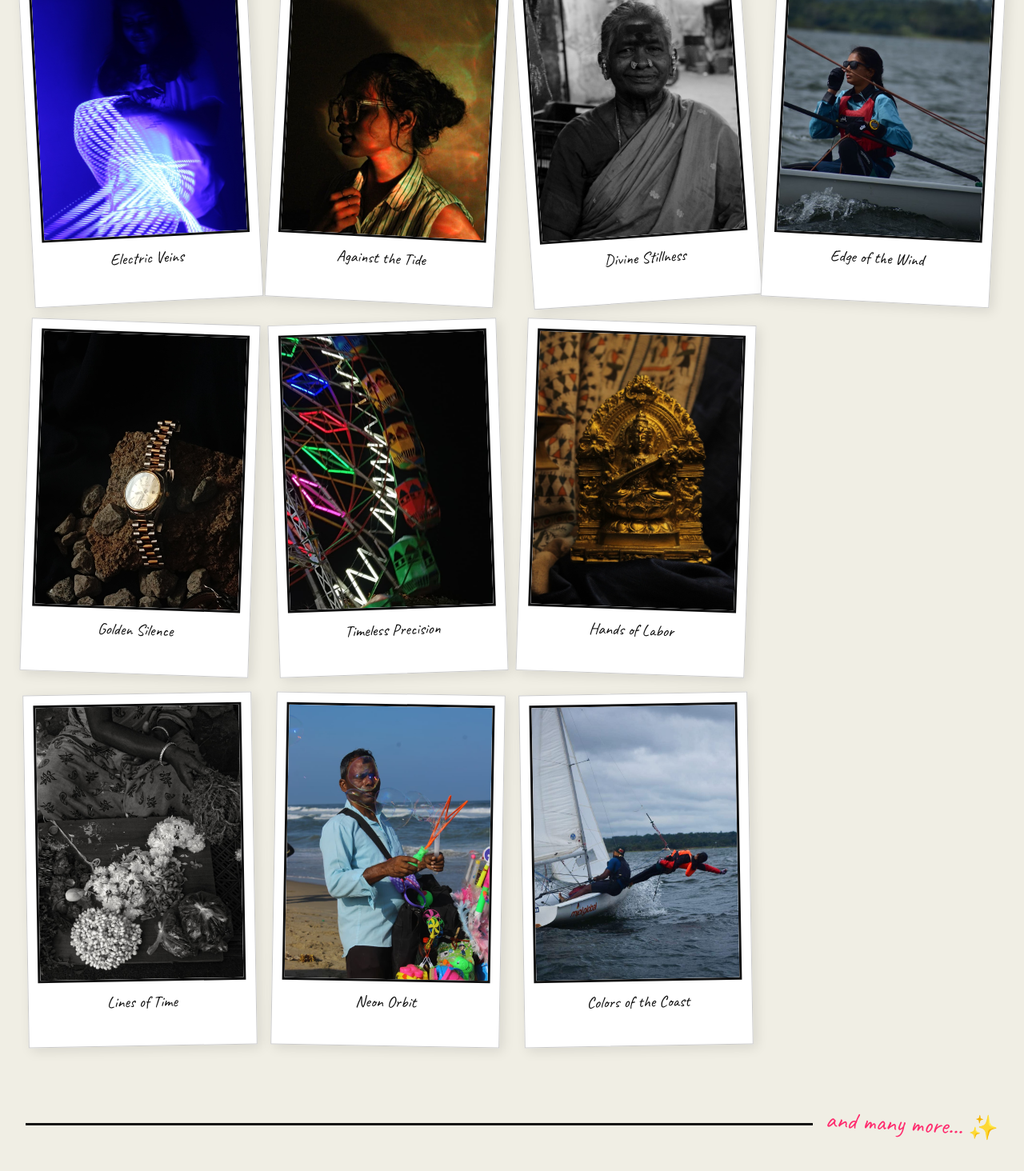
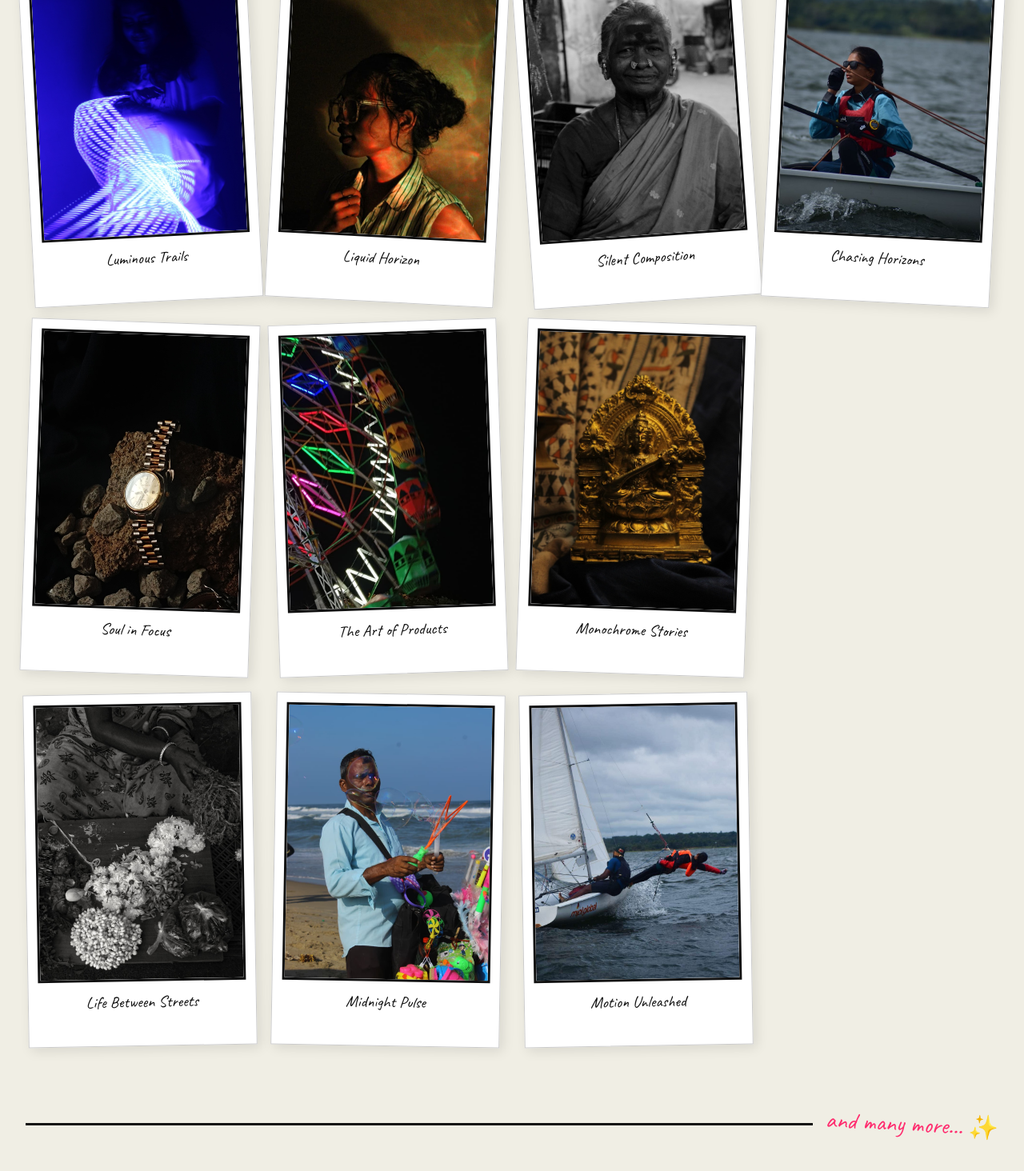
Before and after one commit to URK23CS7048Rohan/Krish, a Next.js app: page / in a window 1280 px wide. Shown: the part 6764-8228 px from the top of the page at 80% size. Built offline with nearby package versions, Linux system fonts and the light colour scheme.

Commit message:
feat: set final photography titles

```diff
--- a/src/components/sections/Photography.tsx
+++ b/src/components/sections/Photography.tsx
@@ -3,16 +3,16 @@
 import { motion } from "framer-motion";
 
 const photos = [
-  { id: 1, url: "/portfolio/photography/1.jpeg", title: "Electric Veins", rotate: "-rotate-3" },
-  { id: 2, url: "/portfolio/photography/2.jpeg", title: "Golden Silence", rotate: "rotate-2" },
-  { id: 3, url: "/portfolio/photography/3.jpeg", title: "Lines of Time", rotate: "-rotate-1" },
-  { id: 4, url: "/portfolio/photography/4.jpeg", title: "Against the Tide", rotate: "rotate-3" },
-  { id: 5, url: "/portfolio/photography/5.jpeg", title: "Timeless Precision", rotate: "-rotate-2" },
-  { id: 6, url: "/portfolio/photography/6.jpeg", title: "Neon Orbit", rotate: "rotate-1" },
-  { id: 7, url: "/portfolio/photography/7.jpeg", title: "Divine Stillness", rotate: "-rotate-4" },
-  { id: 8, url: "/portfolio/photography/8.jpeg", title: "Hands of Labor", rotate: "rotate-2" },
-  { id: 9, url: "/portfolio/photography/9.jpeg", title: "Colors of the Coast", rotate: "-rotate-1" },
-  { id: 10, url: "/portfolio/photography/10.jpeg", title: "Edge of the Wind", rotate: "rotate-3" },
+  { id: 1, url: "/portfolio/photography/1.jpeg", title: "Luminous Trails", rotate: "-rotate-3" },
+  { id: 2, url: "/portfolio/photography/2.jpeg", title: "Soul in Focus", rotate: "rotate-2" },
+  { id: 3, url: "/portfolio/photography/3.jpeg", title: "Life Between Streets", rotate: "-rotate-1" },
+  { id: 4, url: "/portfolio/photography/4.jpeg", title: "Liquid Horizon", rotate: "rotate-3" },
+  { id: 5, url: "/portfolio/photography/5.jpeg", title: "The Art of Products", rotate: "-rotate-2" },
+  { id: 6, url: "/portfolio/photography/6.jpeg", title: "Midnight Pulse", rotate: "rotate-1" },
+  { id: 7, url: "/portfolio/photography/7.jpeg", title: "Silent Composition", rotate: "-rotate-4" },
+  { id: 8, url: "/portfolio/photography/8.jpeg", title: "Monochrome Stories", rotate: "rotate-2" },
+  { id: 9, url: "/portfolio/photography/9.jpeg", title: "Motion Unleashed", rotate: "-rotate-1" },
+  { id: 10, url: "/portfolio/photography/10.jpeg", title: "Chasing Horizons", rotate: "rotate-3" },
 ];
 
 export default function Photography() {
```
